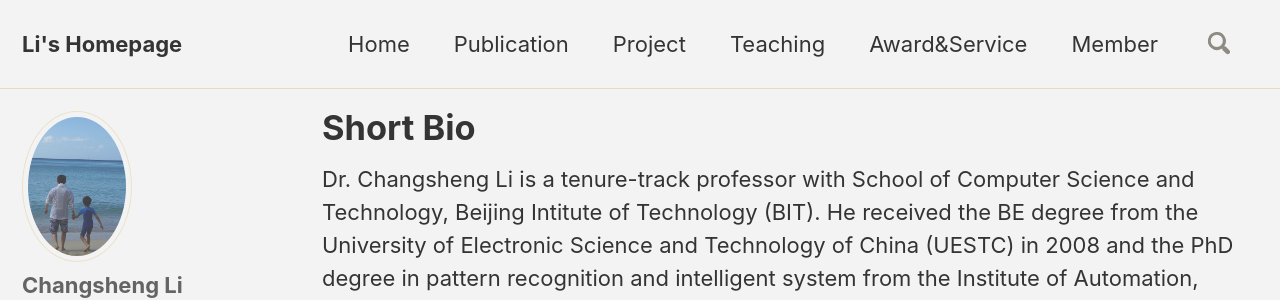
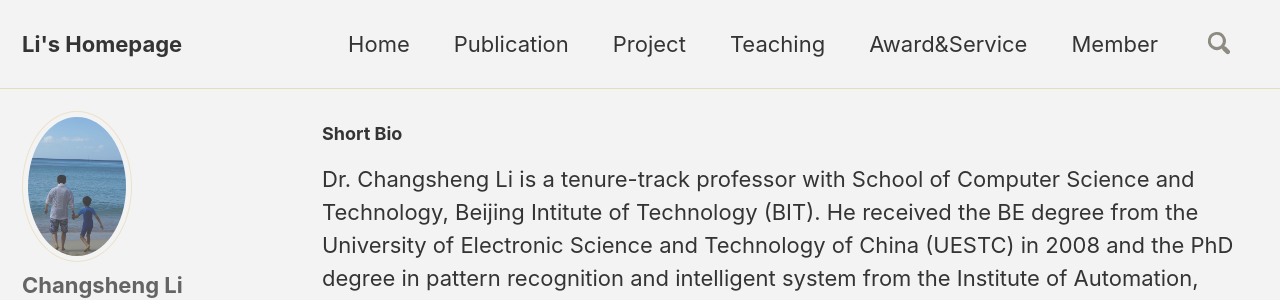
Before and after one commit to csli-bit/csli-bit.github.io, a Jekyll site: the page built from _pages/index.md, in a window 1280 px wide. Shown: the top 300 px of the page. Built offline with Jekyll 4.4.1, drawn with Linux system fonts in a browser that asks for light colours; nearby versions of some CDN libraries; comment, search, counter and statistics services are not loaded.

Commit message:
Update index.md

```diff
--- a/_pages/index.md
+++ b/_pages/index.md
@@ -1,6 +1,6 @@
 ---
 layout: home
-title: Short Bio
+title: <font size="4"> Short Bio </font>
 author_profile: true
 classes: wide
 permalink: /
```
